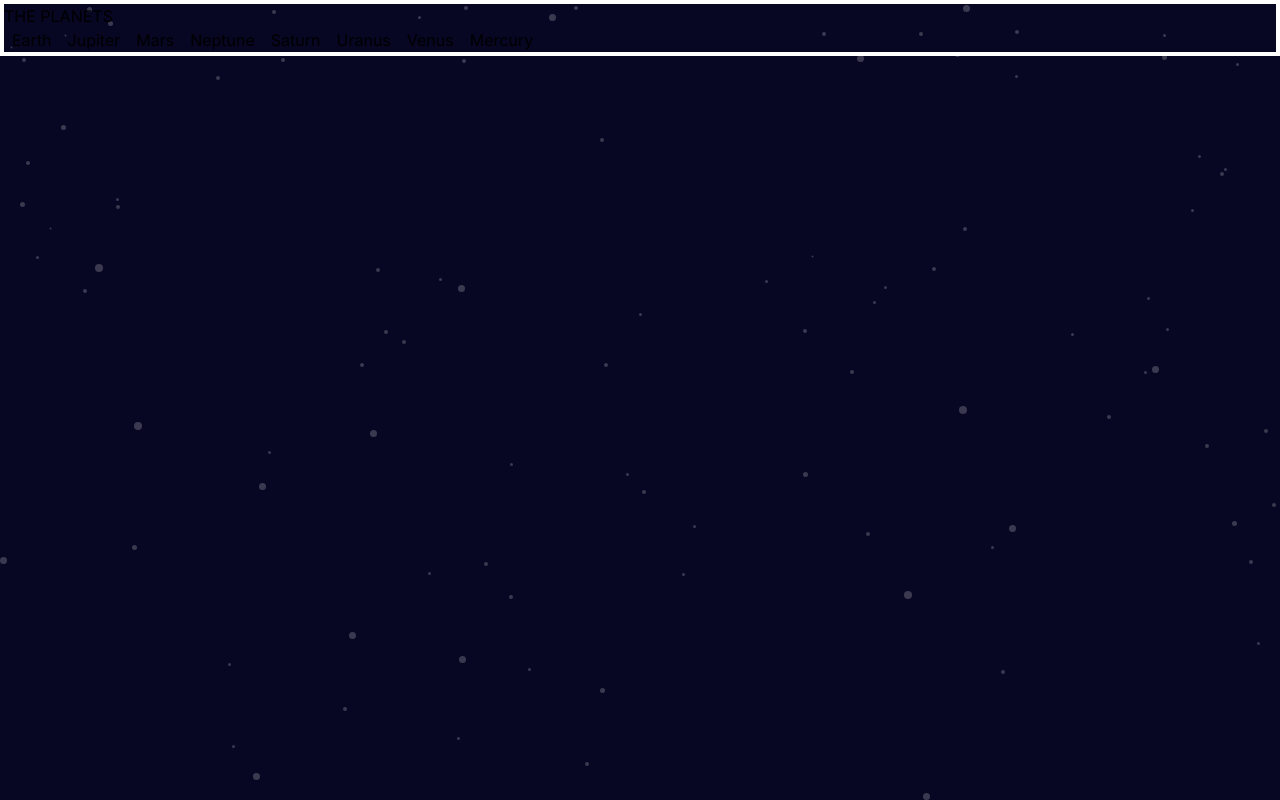
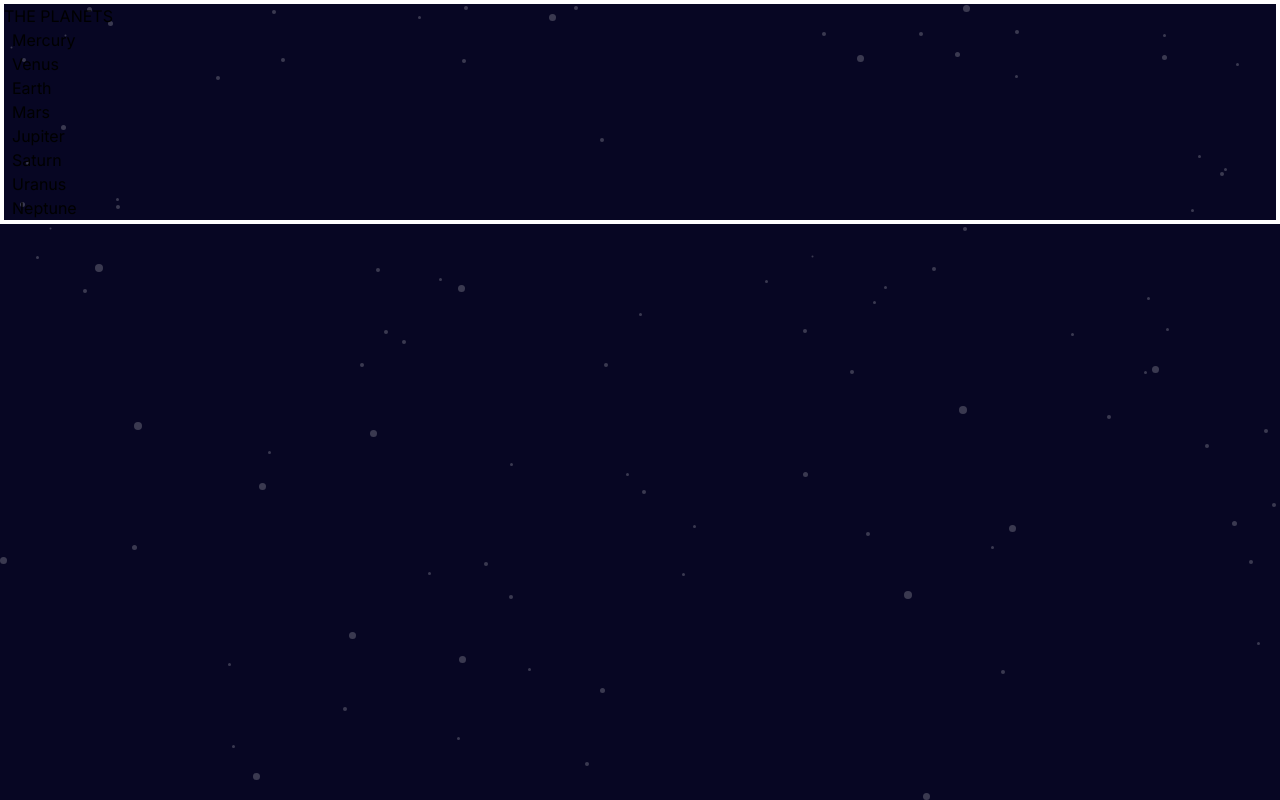
Before and after one commit to eMKa18/planets-fact-site, a Next.js app: page / in a window 1280 px wide. Built offline with nearby package versions, Linux system fonts and the light colour scheme.

Commit message:
Changing hardcoded links to a dynamic read from data object

```diff
--- a/app/layout.tsx
+++ b/app/layout.tsx
@@ -2,6 +2,7 @@ import type { Metadata } from "next";
 import { Inter } from "next/font/google";
 import "./globals.css";
 import Nav from "./nav";
+import { planets } from "./data";
 
 const inter = Inter({ subsets: ["latin"] });
 
@@ -20,7 +21,7 @@ export default function RootLayout({
       <body className={inter.className}>
         <main>
           <section>
-            <Nav />
+            <Nav planets={planets}/>
 
             {children}
           </section>
--- a/app/nav.tsx
+++ b/app/nav.tsx
@@ -1,15 +1,17 @@
-export default function Nav() {
+import Link from "next/link";
+import { PlanetData } from "./data";
+
+export default function Nav({planets}: {planets: Array<PlanetData>}) {
     return (
         <nav className="border-4 border-white">
             <p>THE PLANETS</p>
-            <a className="px-2" href="/earth">Earth</a>
-            <a className="px-2" href="/jupiter">Jupiter</a>
-            <a className="px-2" href="/mars">Mars</a>
-            <a className="px-2" href="/neptune">Neptune</a>
-            <a className="px-2" href="/saturn">Saturn</a>
-            <a className="px-2" href="/uranus">Uranus</a>
-            <a className="px-2" href="/venus">Venus</a>
-            <a className="px-2" href="/mercury">Mercury</a>
+            <ul>
+                {planets.map((planet: any) => (
+                    <li key={planet.name}>
+                        <Link className="px-2" href={`/${planet.name}`}>{planet.name}</Link>
+                    </li>
+                ))}
+            </ul>
         </nav>
     )
 }
```
